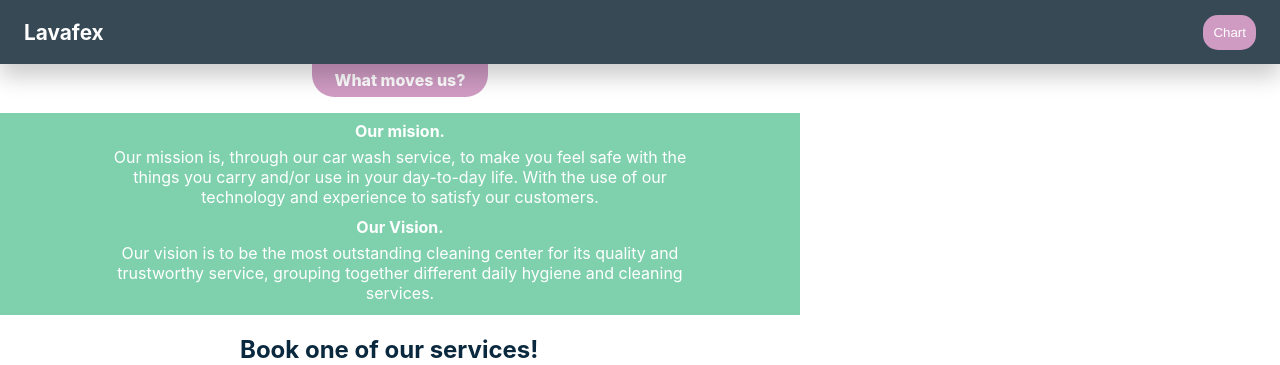
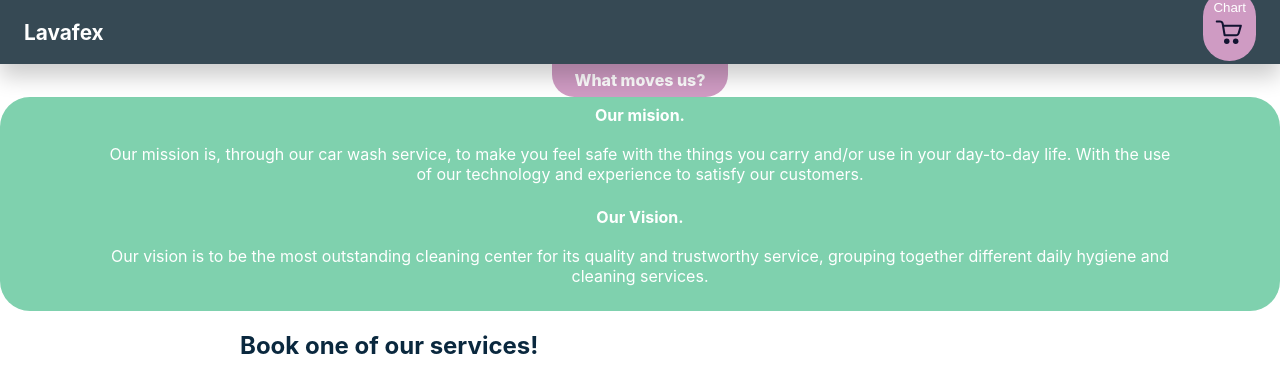
Before and after one commit to Franco-Marchese/lavafex, a React (Create React App) app: page / in a window 1280 px wide. Both pictures are taken after a click on the element "What moves us?". Shown: the top 365 px of the page. Built offline with nearby package versions, Linux system fonts and the light colour scheme.

Commit message:
values are optional, working on the chart now

```diff
--- a/src/components/Chart.js
+++ b/src/components/Chart.js
@@ -7,14 +7,16 @@ const styles = {
         backgroundColor: '#CF9BC3',
         color: '#fff',
         border: 'none',
-        borderRadius: '15px',
+        borderRadius: '2em',
         padding: '10px',
         cursor: 'pointer',
+        marginBottom: '1em',
+
     },
     bubble: {
         position: 'relative',
-        left: 12,
-        top: 20,
+        left: -12,
+        top: 15,
     }
 }
 
@@ -29,6 +31,7 @@ class Chart extends Component{
                 </span>
                 <button style={styles.chart} onClick={showChart}>
                     Chart
+                    <img alt='chart' src={'./products/chart.svg'}/>
                 </button>
                 {showingChart ? <ChartDetail chart={chart} deleteChart={deleteChart}/> : null}
             </div>
--- a/src/components/Hero.js
+++ b/src/components/Hero.js
@@ -3,13 +3,13 @@ import { Component } from "react";
 const styles = {
     container: {
         backgroundColor: '#7FD1AE',
-        margin: 0,
+        marginTop: 0,
         padding: '5px',
         display: 'flex',
         flexDirection: 'column',
+        borderRadius: '30px 30px 30px 30px',
     },
     text: {
-        margin: 3,
         padding: '0px 6em 4px 6em',
         textAlign: 'center',
         fontWeight: 400,
--- a/src/components/HeroButton.js
+++ b/src/components/HeroButton.js
@@ -3,7 +3,6 @@ import Hero from './Hero';
 
 const styles = {
     container: {
-        width: '800px',
         display: 'flex',
         flexDirection: 'column',
         alignItems: 'center',
@@ -15,7 +14,7 @@ const styles = {
         fontWeight: '850',
         backgroundColor: '#CF9BC3',
         padding: '.4em 1.4em',
-        marginTop: 0,
+        margin: 0,
         borderRadius: '0em 0em 1.4em 1.4em',
     }
 }
```
Also changed, not shown: public/products/chart.svg (added).
